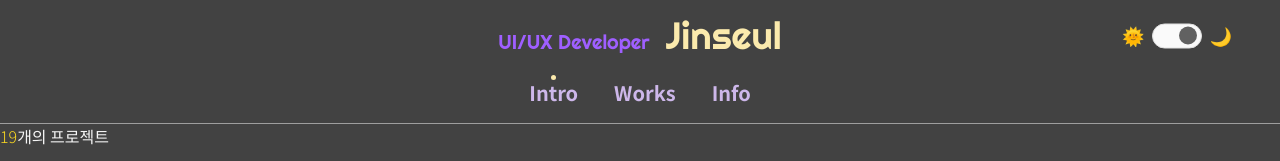
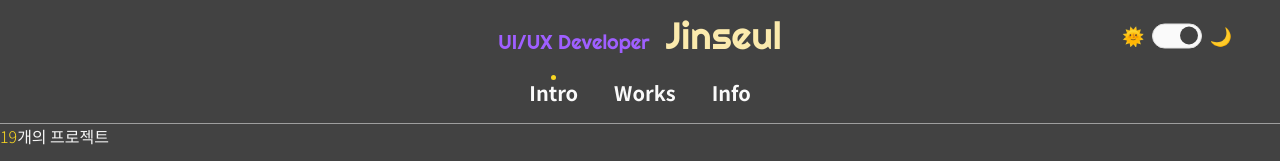
Before and after one commit to celinechoi/popol_react, a React (Create React App) app: page / in a window 1280 px wide. Shown: the top 161 px of the page. Built offline with nearby package versions, Linux system fonts and the light colour scheme.

Commit message:
테마모드 토글 스위치 모션 구현: ClassName 삼항 활용

```diff
--- a/src/Components/Header.tsx
+++ b/src/Components/Header.tsx
@@ -60,12 +60,17 @@ const ThemeBox = styled.div`
 		cursor: pointer;
 		>span {
 			position: absolute;
-			right: 4px;
+			right: 3px;
 			top: 2px;
 			height: 18px;
 			width: 18px;
-			background-color: ${(props) => props.theme.bgColor.gray.third};
+			background-color: ${(props) => props.theme.bgColor.gray.second};
 			border-radius: 50%;
+			transition: all .3s cubic-bezier(0.48, 0.35, 1, 1);
+			&.left {
+				right: auto;
+				left: 4px;
+			}
 		}
 	}
 `;
@@ -77,12 +82,12 @@ const Items = styled.ul`
 `;
 const Item = styled.li`
 	position: relative;
-	color: ${(props) => props.theme.point.lavender};
+	color: ${(props) => props.theme.textColor.gray.second};
 	font-size: 20px;
 	font-weight: 700;
 	line-height: 1.8;
 `;
-const Circle = styled(motion.span)`
+const Point = styled(motion.span)`
 	position: absolute;
   width: 5px;
   height: 5px;
@@ -91,13 +96,14 @@ const Circle = styled(motion.span)`
   left: 0;
   right: 0;
   margin: 0 auto;
-  background-color: ${props=>props.theme.point.beige};
+  background-color: ${props=>props.theme.point.yellow};
 `;
 
+
 function Header(){
+	// Theme 변경
 	const [theme, setTheme] = useRecoilState(booleanState);
 	const toggleTheme = () => {
-		console.log("click");
 		return (
 			setTheme((prev) => !prev)
 		);
@@ -114,7 +120,7 @@ function Header(){
 					<Em>Jinseul</Em>
 				</Logo>
 				<ThemeBox onClick={toggleTheme}>
-					<button><span></span></button>
+					<button><span className={`${theme ? "" : "left"}`}></span></button>
 				</ThemeBox>
 			</Row>
 			<Row>
@@ -122,19 +128,19 @@ function Header(){
 					<Item>
 						<Link to="/">
 						Intro
-						{homeMatch?.isExact === true && <Circle layoutId="circle"/>}
+						{homeMatch?.isExact === true && <Point layoutId="point"/>}
 						</Link>
 					</Item>
 					<Item>
 						<Link to="/works">
 						Works
-						{worksMatch && <Circle layoutId="circle"/>}
+						{worksMatch && <Point layoutId="point"/>}
 						</Link>
 					</Item>
 					<Item>
 						<Link to="/info">
 						Info
-						{infoMatch && <Circle layoutId="circle"/>}
+						{infoMatch && <Point layoutId="point"/>}
 						</Link>
 					</Item>
 				</Items>
--- a/src/theme.ts
+++ b/src/theme.ts
@@ -35,9 +35,9 @@ export const lightTheme: DefaultTheme = {
 	point: {
 		red: "#d32f2f",
 		orange: "#ff543a",
-		yellow: "#f8d622",
+		yellow: "#FFC83D",
 		lavender: "#ac7aef",
-		beige: "#e5c34a",
+		beige: "#f9de7d",
 		purple: "#7217fb",
 		blue: "#0091ea",
 		green: "#14e090"
```
